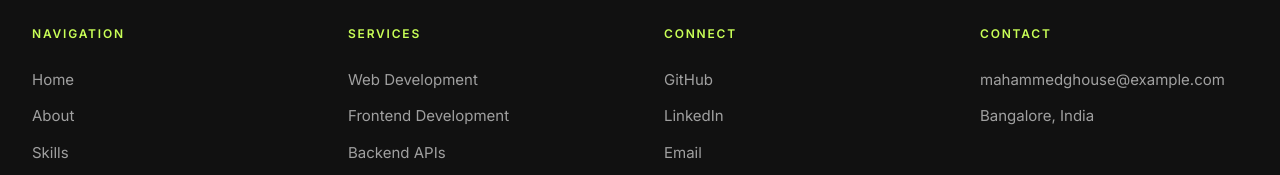
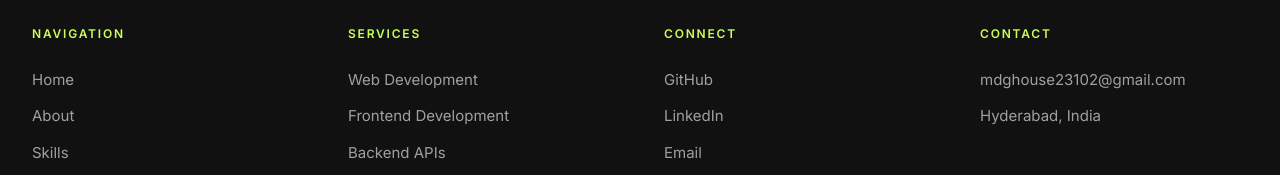
Before and after one commit to MDGHOUSE18/codebyghouse-portfolio, an Angular app: page /projects in a window 1280 px wide. Shown: the part 2337-2512 px from the top of the page. Built offline with nearby package versions, Linux system fonts and the light colour scheme; no server answers.

Commit message:
updated location and contact details

```diff
--- a/src/app/core/constants/portfolio.constants.ts
+++ b/src/app/core/constants/portfolio.constants.ts
@@ -1,17 +1,17 @@
-import { Profile } from '../models/profile.model';
-import { SkillCategory } from '../models/skill.model';
-import { Project } from '../models/project.model';
-import { Experience, Education } from '../models/experience.model';
-import { Testimonial } from '../models/testimonial.model';
-import { Certification } from '../models/certification.model';
-import { Service } from '../models/service.model';
+import { Profile } from '../modals/profile.model';
+import { SkillCategory } from '../modals/skill.model';
+import { Project } from '../modals/project.model';
+import { Experience, Education } from '../modals/experience.model';
+import { Testimonial } from '../modals/testimonial.model';
+import { Certification } from '../modals/certification.model';
+import { Service } from '../modals/service.model';
 
 export const PROFILE: Profile = {
   name: 'Bangar Mahammed Ghouse',
   title: '.NET Full Stack Developer',
   tagline: 'Building scalable enterprise applications with Angular, ASP.NET & SQL Server.',
-  location: 'Bangalore, India',
-  email: 'mahammedghouse@example.com', // Update with your real email
+  location: 'Hyderabad, India',
+  email: 'mdghouse23102@gmail.com', // Update with your real email
   avatar: '/assets/images/avatar.jpg',
   resumeUrl: '/assets/documents/resume.pdf',
   github: 'https://github.com/MDGHOUSE18',
```
